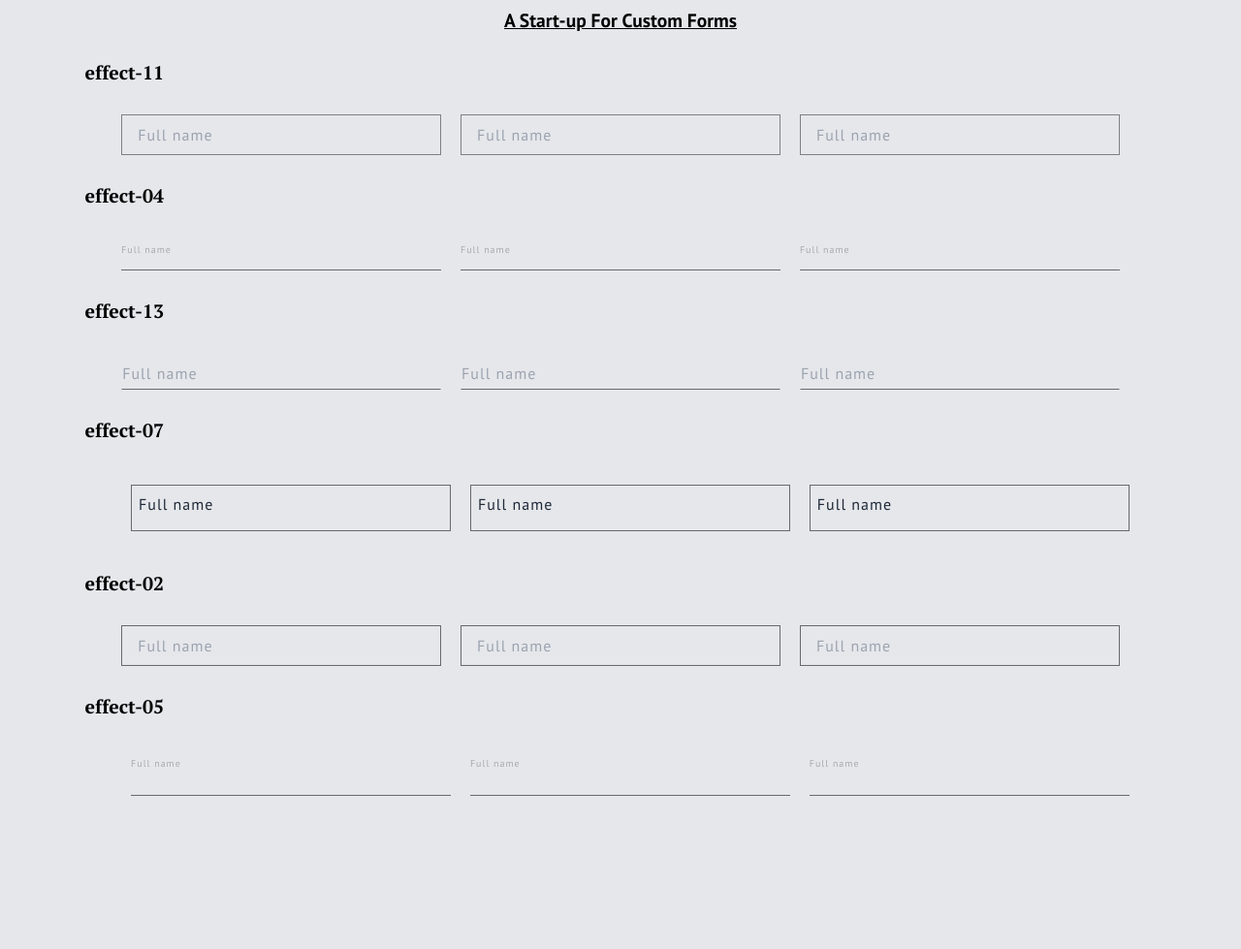
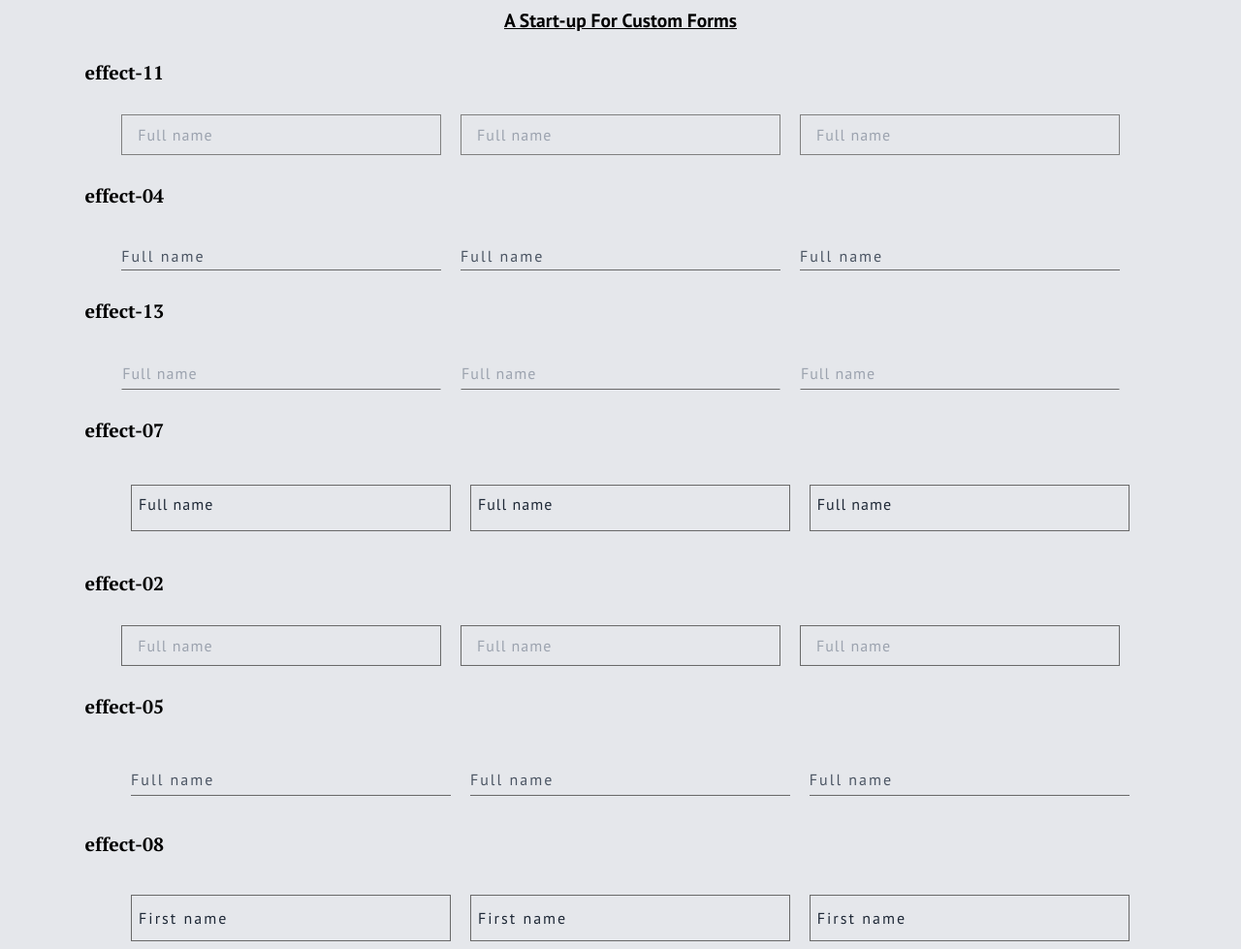
Before and after one commit to MAbdurahman/tw-input-forms, a website: page src/index.html in a window 1280 px wide. Shown: the part 92-1071 px from the top of the page at 97% size. Before the commit the page ends 921 px from the top, so only its background shows below. Drawn offline with Linux system fonts and the light colour scheme; a web font is replaced by a local one.

Commit message:
Add effect 08 structure, styles, and scripts

```diff
--- a/js/scripts.js
+++ b/js/scripts.js
@@ -34,7 +34,7 @@ $(function () {
         }
     });
 
-
+    //**************** effect 05 scripts ****************//
     $('.effect-05').val('');
 
     $('.js-effect-05 input').focusout(function () {
@@ -44,4 +44,15 @@ $(function () {
             $(this).removeClass('has-content');
         }
     });
+
+    //**************** effect 08 scripts ****************//
+    $('.effect-08').val('');
+
+    $('.js-effect-08 input').focusout(function () {
+        if ($(this).val() !== '') {
+            $(this).addClass('has-content');
+        } else {
+            $(this).removeClass('has-content');
+        }
+    });
 });
--- a/src/index.html
+++ b/src/index.html
@@ -143,6 +143,27 @@
                 </div>
             </div>
         </div>
+        <div class="wrapper">
+            <h3 class="text-left sub-heading">effect-08</h3>
+            <div class="grid-container">
+                <div class="form-input-08 js-effect-08">
+                    <input type="text" id="input-07" name="input-07" class="effect-08" placeholder="" />
+                    <label for="input-07">First name</label>
+                    <span class="focus-background"></span>
+                </div>
+                <div class="form-input-08 js-effect-08">
+                    <input type="text" id="input-08" name="input-08" class="effect-08" placeholder="" />
+                    <label for="input-08">First name</label>
+                    <span class="focus-background"></span>
+                </div>
+                <div class="form-input-08 js-effect-08">
+                    <input type="text" id="input-09" name="input-09" class="effect-08" placeholder="" />
+                    <label for="input-09">First name</label>
+                    <span class="focus-background"></span>
+                </div>
+            </div>
+        </div>
+
     </div>
 
 </div>
--- a/src/input.css
+++ b/src/input.css
@@ -230,6 +230,7 @@
 }
 
 @layer components {
+
    /**************** effect-11 styles ****************/
    .effect-11 {
       position: relative;
@@ -298,17 +299,18 @@
       position: absolute;
       left: 0;
       width: 100%;
-      top: 4px;
-      color: #aaa;
+      top: 6px;
+      font-size: 16px;
+      @apply text-gray-600;
       transition: 0.3s;
       z-index: -1;
-      letter-spacing: 1px;
+      letter-spacing: 2px;
    }
    .effect-04:focus~label,
    .has-content.effect-04~label {
       top: -16px;
-      font-size: 16px;
-      letter-spacing: 2px;
+      font-size: 20px;
+      letter-spacing: 1px;
       @apply text-gray-800;
       transition: 0.3s;
    }
@@ -467,8 +469,8 @@
       bottom: 0;
       left: 50%;
       width: 0;
-      height: 1px;
-      @apply bg-gray-800;
+      height: 2px;
+      @apply bg-gray-900;
       transition: 0.4s;
    }
    .effect-05:focus~.focus-border-05,
@@ -481,21 +483,124 @@
       position: absolute;
       left: 0;
       width: 100%;
-      /*top: 4px;*/
-      top: 0;
-      color: #aaa;
+      top: 12px;
+      font-size: 16px;
+      @apply text-gray-600;
       transition: 0.3s;
       z-index: -1;
-      letter-spacing: 1px;
+      letter-spacing: 2px;
    }
    .effect-05:focus~label,
    .has-content.effect-05~label {
       top: -16px;
-      font-size: 16px;
-      letter-spacing: 2px;
+      font-size: 20px;
+      letter-spacing: 1px;
       @apply text-gray-800;
       transition: 0.3s;
+   }
+
+   /**************** effect 08 ****************/
+   .form-input-08 {
+      position: relative;
+      width: 100%;
+      margin: 8px 3%;
+   }
+
+   .effect-08 {
+      position: relative;
+      width: 100%;
+      display: inline-block;
+      padding: 8px 16px;
+      @apply font-body;
+      font-size: 20px;
+      line-height: 1.5;
+      letter-spacing: 1px;
+      @apply text-gray-800;
+      background-color: transparent;
+      border: 1px solid dimgray;
 
    }
 
+   .effect-08~.focus-background {
+      position: absolute;
+      bottom: 0;
+      left: 0;
+      width: 50%;
+      height: 100%;
+      z-index: -1;
+      transition: 0.4s;
+   }
+
+   .effect-08:focus~.focus-background,
+   .has-content.effect-08~.focus-background {
+      width: 100%;
+      transition: 0.4s;
+   }
+
+   .effect-08~.focus-background:before,
+   .effect-08~.focus-background:after {
+      content: "";
+      position: absolute;
+      left: 50%;
+      top: 50%;
+      width: 0;
+      height: 0;
+      @apply bg-gray-300;
+      transition: 0.3s;
+      z-index: -1;
+   }
+   .effect-08:focus~.focus-background:before,
+   .has-content.effect-08~.focus-background:before {
+      left: 0;
+      top: 0;
+      width: 50%;
+      height: 100%;
+      transition: 0.3s;
+   }
+   .effect-08~.focus-background:after {
+      left: auto;
+      right: 50%;
+      top: auto;
+      bottom: 50%;
+   }
+
+   .effect-08:focus~.focus-background:after,
+   .has-content.effect-08~.focus-background:after {
+      transition: 0.3s;
+      width: 50%;
+      height: 100%;
+      bottom: 0;
+      right: 0;
+
+   }
+
+   .effect-08~label {
+      position: absolute;
+      left: 8px;
+      width: 100%;
+      top: 12px;
+      font-size: 16px;
+      @apply text-gray-800;
+      transition: 0.3s;
+      z-index: -1;
+      letter-spacing: 2px;
+   }
+
+   .effect-08:focus~label,
+   .has-content.effect-08~label {
+      top: -24px;
+      font-size: 18px;
+      @apply text-gray-800;
+      transition: 0.3s;
+   }
+
+   .effect-08:focus~label,
+   .has-content.effect-08~label {
+      top: -24px;
+      left: 0;
+      font-size: 18px;
+      @apply text-gray-800;
+      transition: 0.3s;
+   }
+
 }
```
Also changed, not shown: css/styles.css.
